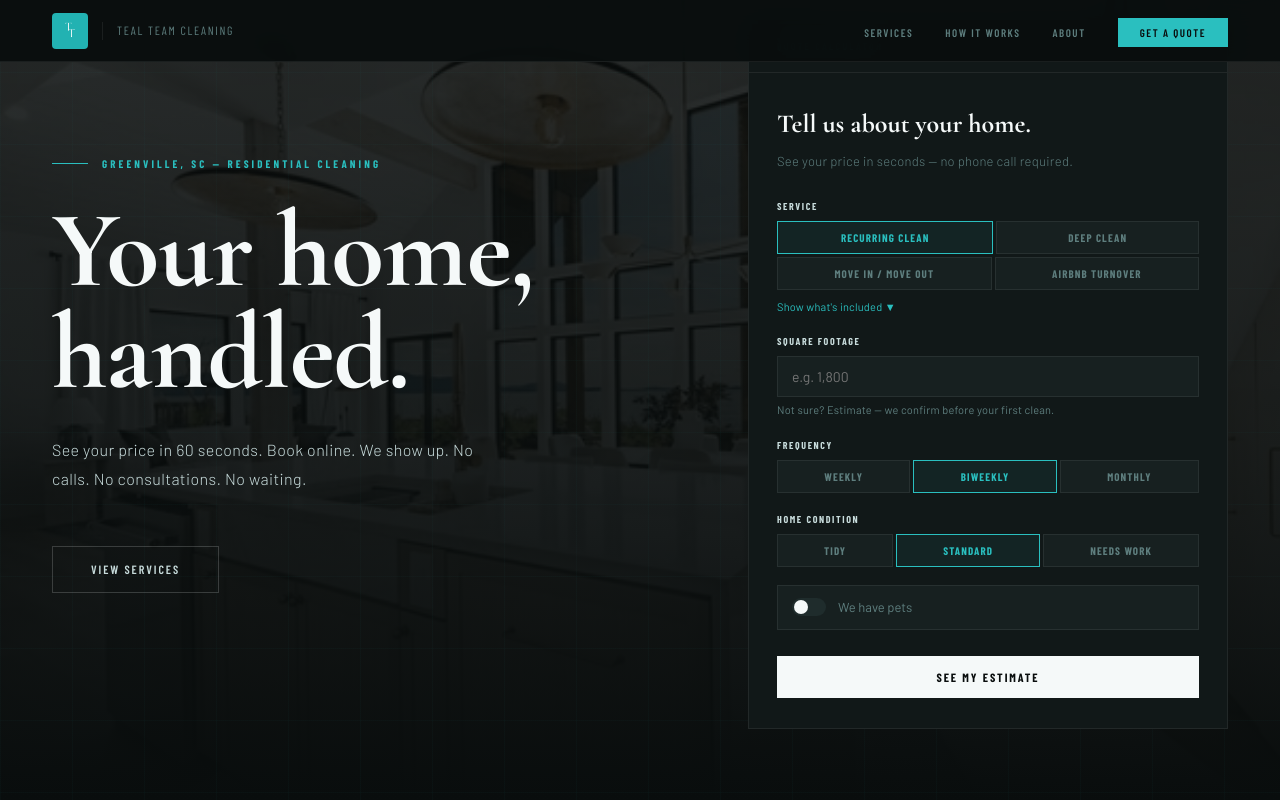
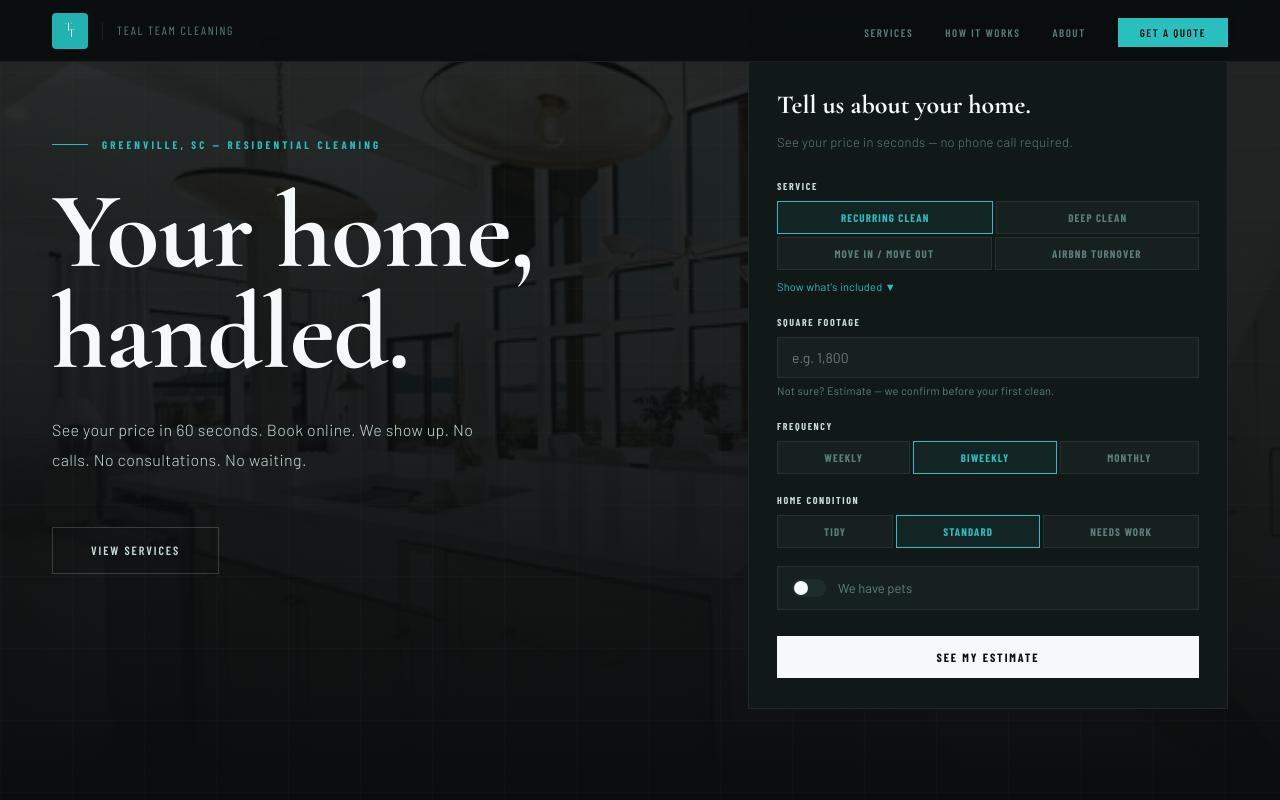
Before and after one commit to jakedono6645/teal-team-cleaning, a React (Vite) app: page / in a window 1280 px wide. Shown: the top 800 px of the page. Built offline with nearby package versions, Linux system fonts and the light colour scheme.

Commit message:
Update index.css

```diff
--- a/src/index.css
+++ b/src/index.css
@@ -25,7 +25,7 @@ nav{position:fixed;top:0;left:0;right:0;z-index:100;display:flex;align-items:cen
 .ncta{background:var(--teal)!important;color:var(--black)!important;padding:8px 22px;font-size:11px!important}
 .ncta:hover{background:var(--teal-dim)!important;color:var(--black)!important}
 
-.hero{min-height:100vh;position:relative;display:flex;align-items:center;padding:80px 52px 52px;overflow:visible}
+.hero{min-height:100vh;position:relative;display:flex;align-items:flex-start;padding:80px 52px 52px;overflow:hidden}
 .hbg{position:absolute;inset:0}
 .hbg img{width:100%;height:100%;object-fit:cover;opacity:0.18;filter:grayscale(40%)}
 .hbg::after{content:'';position:absolute;inset:0;background:linear-gradient(to top,rgba(9,13,13,1) 0%,rgba(9,13,13,0.55) 45%,rgba(9,13,13,0.2) 100%)}
```
